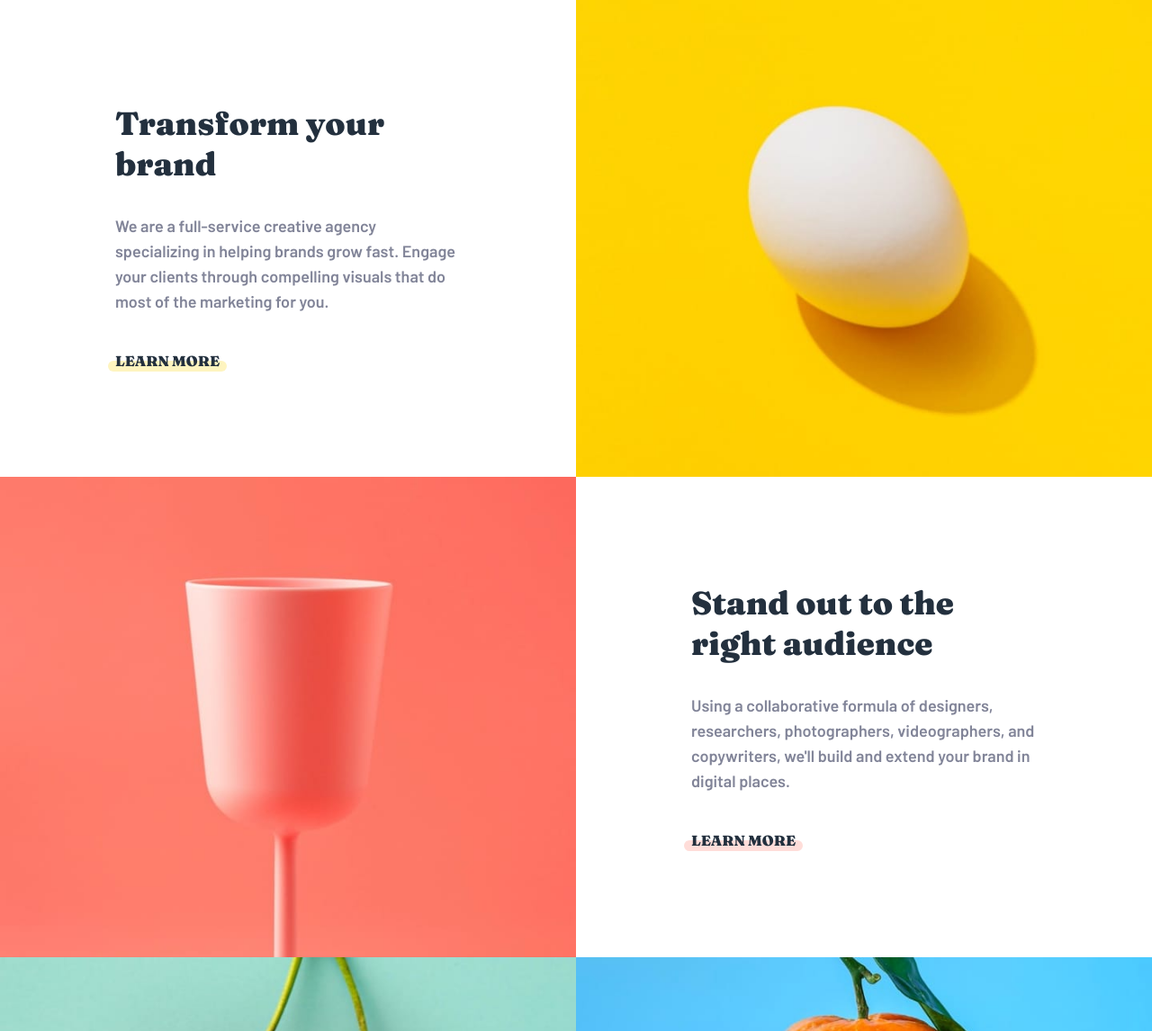
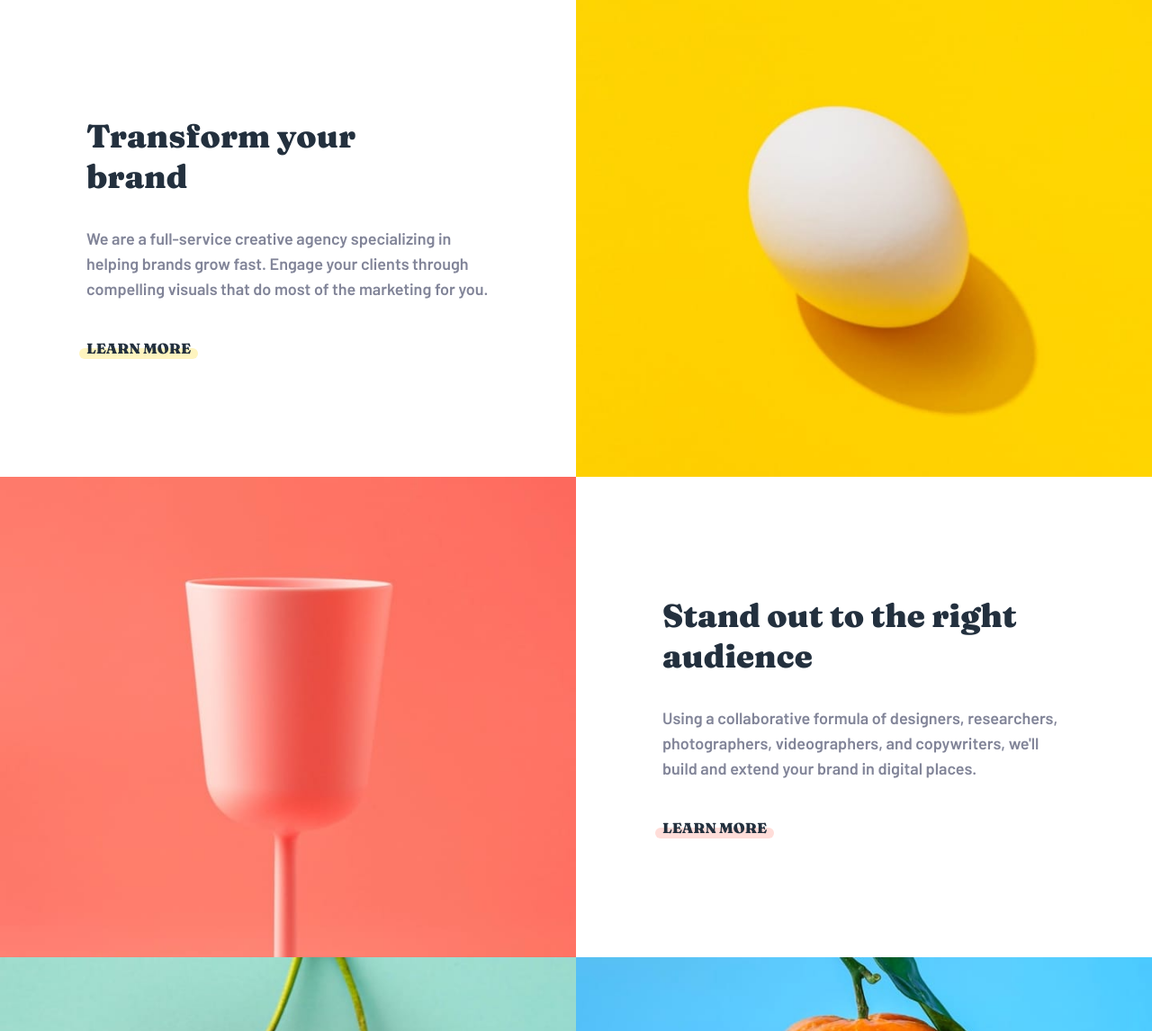
Before and after one commit to LeeConnelly12/sunnyside-landing-page, a website built with Vite: page index.html in a window 1280 px wide. Shown: the part 703-1849 px from the top of the page at 90% size. Built offline with nearby package versions, Linux system fonts and the light colour scheme.

Commit message:
Widen grid text content

```diff
--- a/index.html
+++ b/index.html
@@ -26,8 +26,8 @@
             <source media="(min-width: 768px)" srcset="/transform-desktop.jpg">
             <img src="/transform.jpg" alt="An egg on a yellow background." class="w-full h-[285px] sm:h-[450px] md:h-[356px] lg:h-auto lg:w-auto object-cover">
         </picture>
-        <div class="py-16 md:py-8 md:pr-16 lg:p-0 text-center md:text-left px-6 lg:max-w-sm lg:mx-auto">
-            <h2 class="font-fraunces text-3xl lg:text-4xl text-gray-900 font-black lg:leading-tight">Transform your brand</h2>
+        <div class="py-16 md:py-8 md:pr-16 lg:p-0 text-center md:text-left px-6 lg:max-w-sm xl:max-w-md lg:mx-auto">
+            <h2 class="font-fraunces text-3xl lg:text-4xl text-gray-900 font-black lg:leading-tight xl:max-w-sm">Transform your brand</h2>
             <p class="text-gray-700 pt-6 lg:pt-8 text-lg">We are a full-service creative agency specializing in helping brands grow fast. Engage your clients through compelling visuals that do most of the marketing for you.</p>
             <a href="#!" class="font-fraunces uppercase text-gray-900 font-black mt-6 lg:mt-10 inline-block relative">
                 <div class="relative z-10">Learn more</div>
@@ -41,7 +41,7 @@
             <source media="(min-width: 768px)" srcset="/stand-out-desktop.jpg">
             <img src="/stand-out.jpg" alt="A plastic wine glass on a red background." class="w-full h-[285px] sm:h-[450px] md:h-[356px] lg:h-auto lg:w-auto object-cover">
         </picture>
-        <div class="py-16 md:py-8 md:pr-16 lg:p-0 text-center md:text-left px-6 lg:max-w-sm lg:mx-auto">
+        <div class="py-16 md:py-8 md:pr-16 lg:p-0 text-center md:text-left px-6 lg:max-w-sm xl:max-w-md lg:mx-auto">
             <h2 class="font-fraunces text-3xl lg:text-4xl text-gray-900 font-black lg:leading-tight">Stand out to the right audience</h2>
             <p class="text-gray-700 pt-6 lg:pt-8 text-lg">Using a collaborative formula of designers, researchers, photographers, videographers, and copywriters, we'll build and extend your brand in digital places.</p>
             <a href="#!" class="font-fraunces uppercase text-gray-900 font-black mt-8 lg:mt-10 inline-block relative">
```
